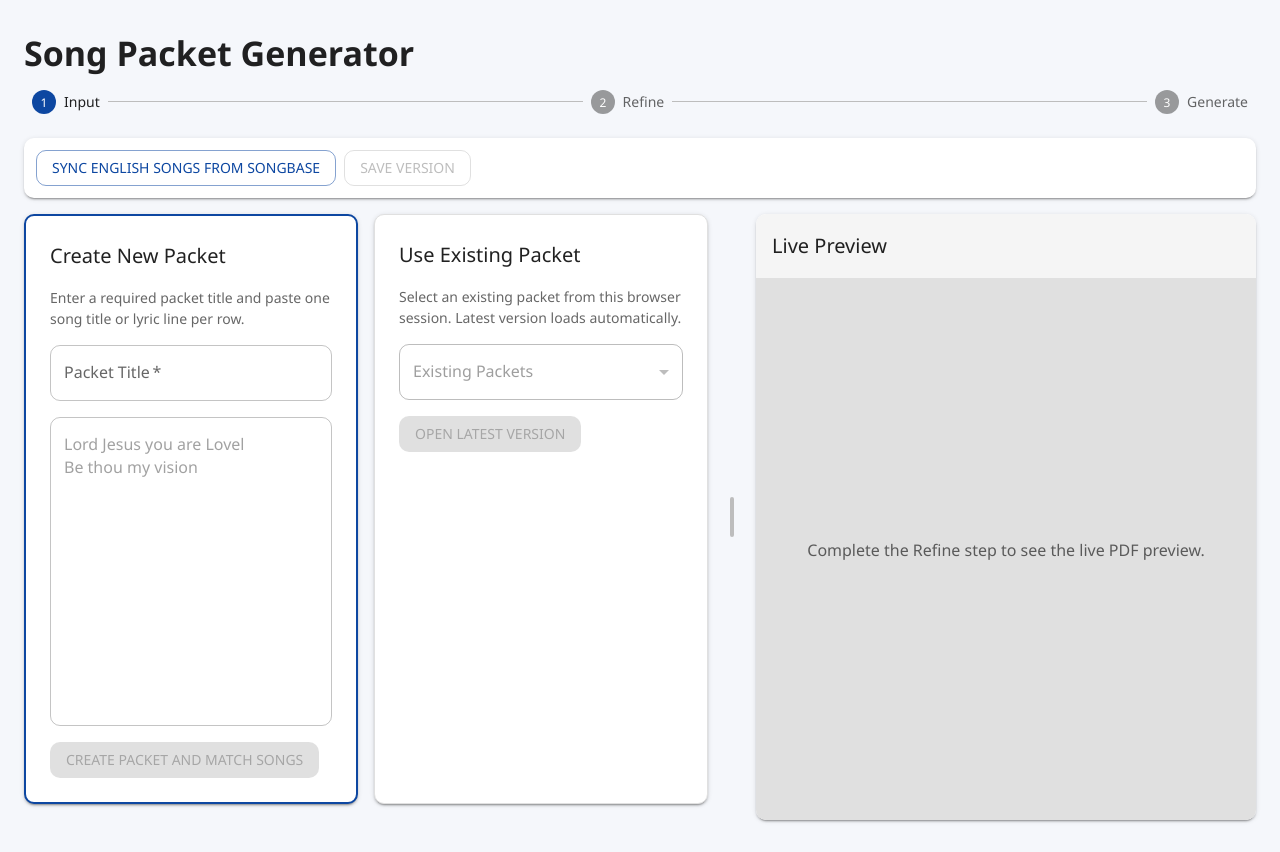
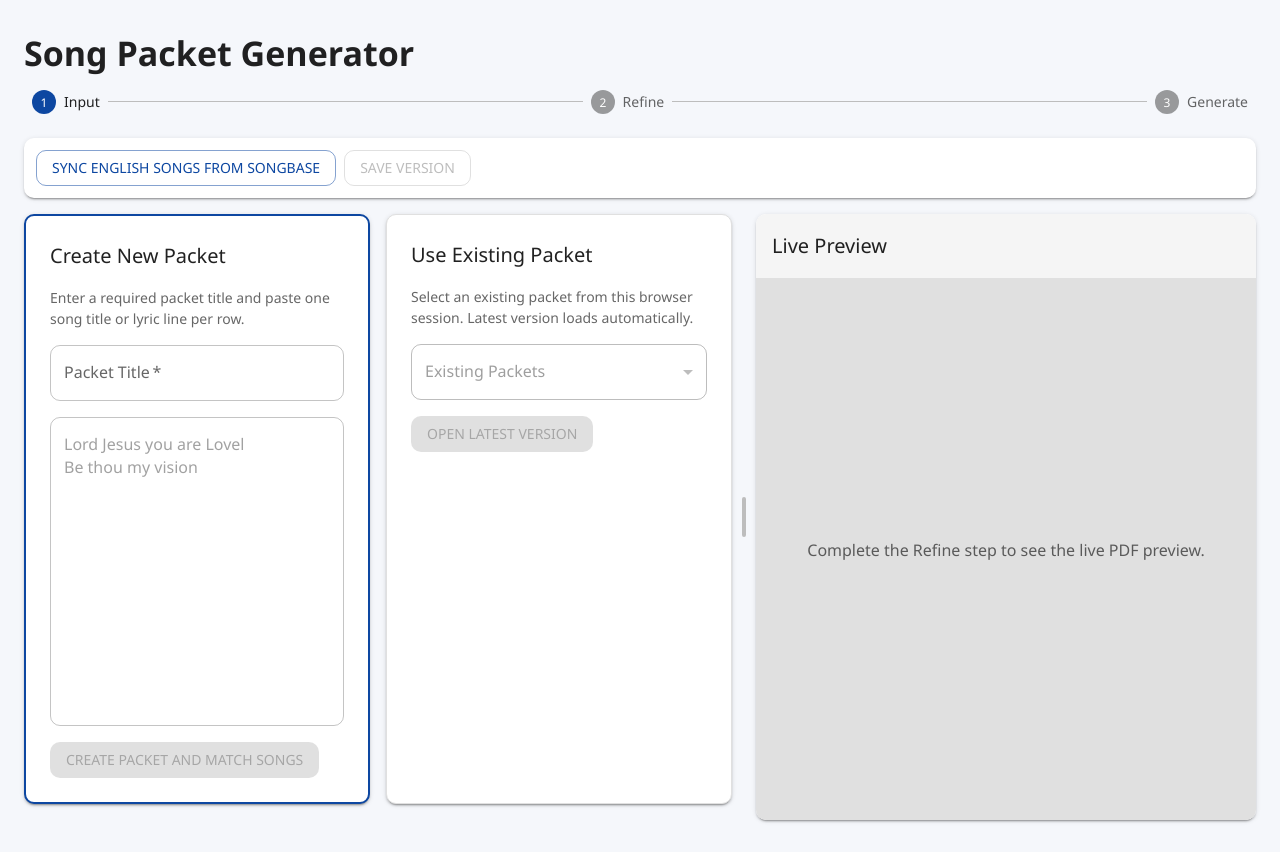
Before and after one commit to Phantasmiic/songpacketer, a React (Vite) app in the folder frontend/: page / in a window 1280 px wide. Built offline with nearby package versions, Linux system fonts and the light colour scheme.

Commit message:
style: reduce resizable grabber margins to 4px

```diff
--- a/frontend/src/components/ResizableSidebar.jsx
+++ b/frontend/src/components/ResizableSidebar.jsx
@@ -62,8 +62,8 @@ export default function ResizableSidebar({ children, initialWidth = 500, minWidt
           alignItems: 'center',
           justifyContent: 'center',
           transition: 'background-color 0.2s',
-          marginRight: '16px',
-          marginLeft: '16px',
+          marginRight: '4px',
+          marginLeft: '4px',
           zIndex: 10,
           '&:hover': {
             bgcolor: 'rgba(0,0,0,0.05)',
```
